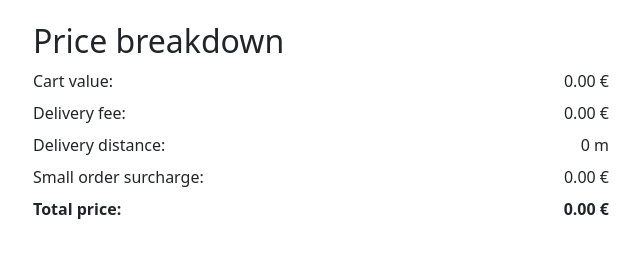
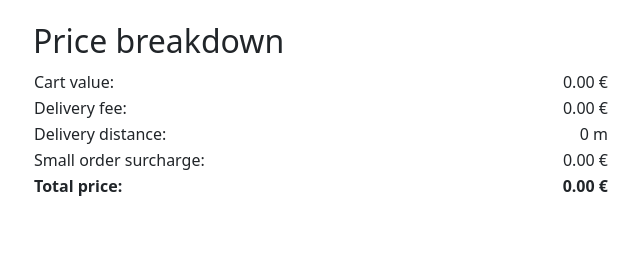
Before and after one commit to vkuznets23/woltFrontend2025, a React (Vite) app in the folder dopc/: page / in a window 1280 px wide. Shown: the part 478-736 px from the top of the page, without its empty margins (319-959 px from the left). Built offline with nearby package versions, Linux system fonts and the light colour scheme; no server answers.

Commit message:
fix in README + priceBreakdown as a table not div

```diff
--- a/dopc/src/components/PriceBreakdown.tsx
+++ b/dopc/src/components/PriceBreakdown.tsx
@@ -11,51 +11,46 @@ const PriceBreakdownDisplay = ({
   return (
     <div>
       <h2>Price breakdown</h2>
-      <div
-        className="d-flex justify-content-between mb-2"
-        data-raw-value={cartValue}
-      >
-        <span data-test-id="cartValueLabel">Cart value:</span>
-        <span data-test-id="formattedCartValue">{formatEuro(cartValue)} €</span>
-      </div>
-      <div
-        className="d-flex justify-content-between mb-2"
-        data-raw-value={deliveryFee}
-      >
-        <span data-test-id="deliveryFeeValueLabel">Delivery fee:</span>
-        <span data-test-id="deliveryFeeValue">{formatEuro(deliveryFee)} €</span>
-      </div>
-      <div
-        className="d-flex justify-content-between mb-2"
-        data-raw-value={deliveryDistance}
-      >
-        <span data-test-id="deliveryDistanceValueLabel">
-          Delivery distance:
-        </span>
-        <span data-test-id="deliveryDistanceValue">{deliveryDistance} m</span>
-      </div>
-      <div
-        className="d-flex justify-content-between mb-2"
-        data-raw-value={smallOrderSurcharge}
-      >
-        <span data-test-id="smallOrderSurchargeValueLabel">
-          Small order surcharge:
-        </span>
-        <span data-test-id="smallOrderSurchargeValue">
-          {formatEuro(smallOrderSurcharge)} €
-        </span>
-      </div>
-      <div
-        className="d-flex justify-content-between mb-2"
-        data-raw-value={totalPrice}
-      >
-        <span data-test-id="totalPriceValueLabel">
-          <strong>Total price:</strong>
-        </span>
-        <span data-test-id="totalPriceValue">
-          <strong>{formatEuro(totalPrice)} €</strong>
-        </span>
-      </div>
+      <table className="w-100" style={{ borderCollapse: 'collapse' }}>
+        <tbody>
+          <tr data-raw-value={cartValue}>
+            <td data-test-id="cartValueLabel">Cart value:</td>
+            <td data-test-id="formattedCartValue" className="text-end">
+              {formatEuro(cartValue)} €
+            </td>
+          </tr>
+          <tr data-raw-value={deliveryFee}>
+            <td data-test-id="deliveryFeeValueLabel">Delivery fee:</td>
+            <td data-test-id="deliveryFeeValue" className="text-end">
+              {formatEuro(deliveryFee)} €
+            </td>
+          </tr>
+          <tr data-raw-value={deliveryDistance}>
+            <td data-test-id="deliveryDistanceValueLabel">
+              Delivery distance:
+            </td>
+            <td data-test-id="deliveryDistanceValue" className="text-end">
+              {deliveryDistance} m
+            </td>
+          </tr>
+          <tr data-raw-value={smallOrderSurcharge}>
+            <td data-test-id="smallOrderSurchargeValueLabel">
+              Small order surcharge:
+            </td>
+            <td data-test-id="smallOrderSurchargeValue" className="text-end">
+              {formatEuro(smallOrderSurcharge)} €
+            </td>
+          </tr>
+          <tr data-raw-value={totalPrice}>
+            <td data-test-id="totalPriceValueLabel">
+              <strong>Total price:</strong>
+            </td>
+            <td data-test-id="totalPriceValue" className="text-end">
+              <strong>{formatEuro(totalPrice)} €</strong>
+            </td>
+          </tr>
+        </tbody>
+      </table>
     </div>
   )
 }
```
Also changed, not shown: 1 other file (tests, documents, lock files or other folders).
